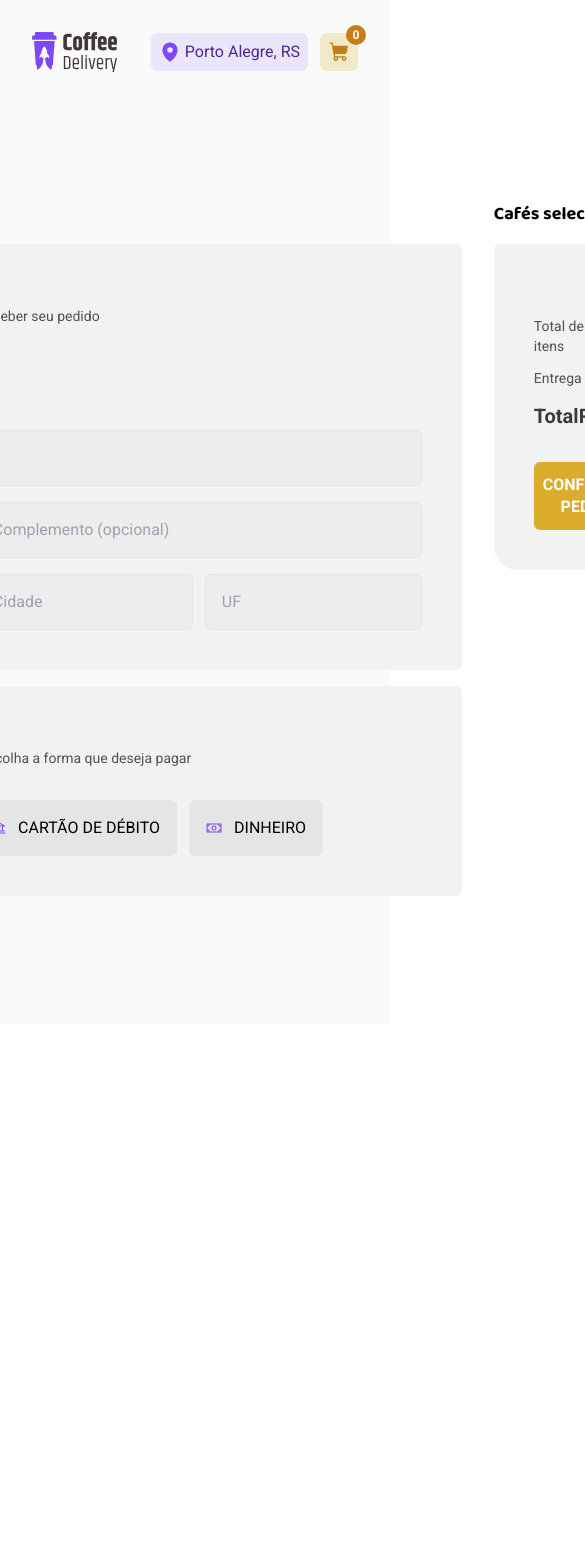
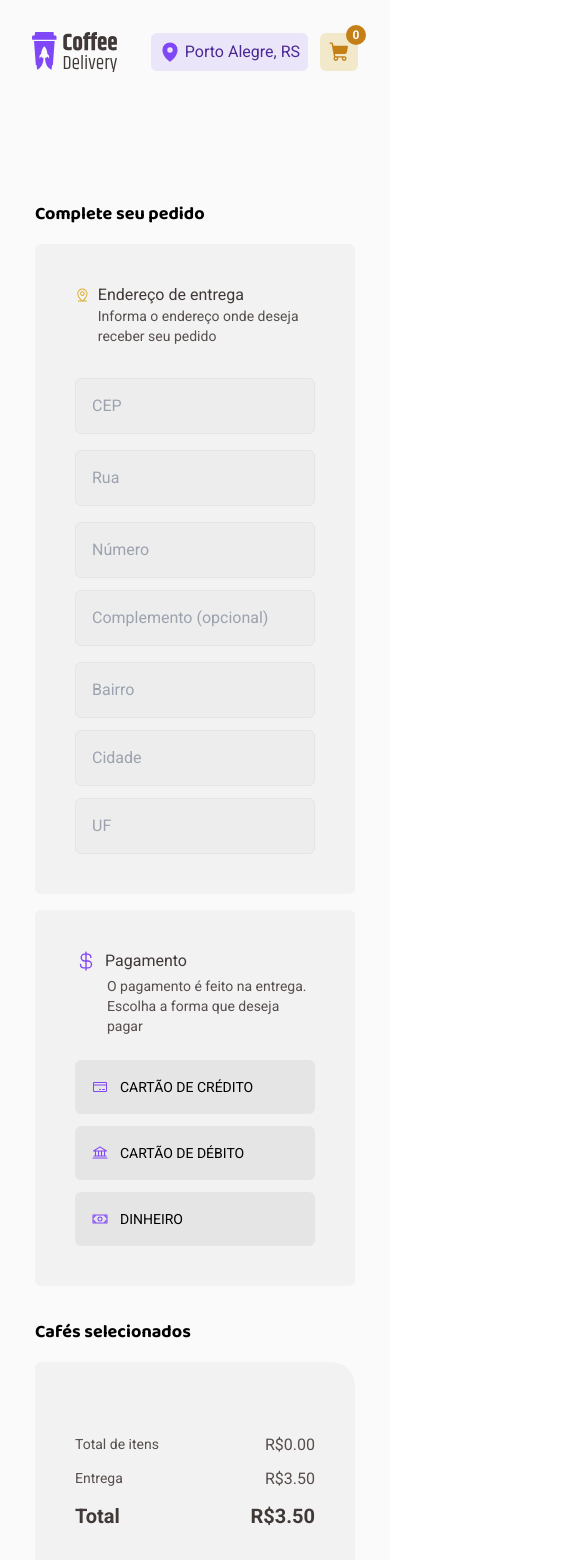
Before and after one commit to kauevecchia/coffee-shop-delivery, a React (Vite) app: page /checkout in a window 390 px wide. Shown: the top 1560 px of the page, 585 px wide, since content can reach past the window. Before the commit the page ends 1024 px from the top, so only its background shows below. Built offline with nearby package versions, Linux system fonts and the light colour scheme.

Commit message:
feat: add responsiveness to Checkout page

```diff
--- a/src/components/CartItems.tsx
+++ b/src/components/CartItems.tsx
@@ -11,19 +11,28 @@ export function CartItems({ coffee }: CartItemsProps) {
   const { removeCoffee } = useCoffeeStore()
 
   return (
-    <div className="flex gap-5 border-b-2 border-base-button  py-6">
+    <div className="flex gap-5 border-b-2 md:min-w-80 border-base-button py-6">
       <img src={coffee.image} alt={coffee.name} className="w-16 h-16" />
-      <div className="flex flex-col gap-2">
-        <p>{coffee.name}</p>
+      <div className="flex flex-col gap-2 w-full">
+        <div className="flex flex-col md:flex-row justify-between">
+          <p className="text-base-subtitle">{coffee.name}</p>
+          <p className="whitespace-nowrap font-bold text-base-text">
+            R$ {coffee.price.toFixed(2)}
+          </p>
+        </div>
         <div className="flex gap-2">
           <CoffeeQuantity coffeeId={coffee.id} />
           <button className="flex gap-1 p-2 bg-base-button rounded-md hover:bg-base-hover transition duration-300 items-center justify-center">
             <Trash size={16} className="text-my-purple" />
-            <span className="text-xs text-base-text" onClick={() => removeCoffee(coffee.id)}>REMOVER</span>
+            <span
+              className="text-xs text-base-text"
+              onClick={() => removeCoffee(coffee.id)}
+            >
+              REMOVER
+            </span>
           </button>
         </div>
       </div>
-      <p className="whitespace-nowrap font-bold text-base-text">R$ {coffee.price.toFixed(2)}</p>
     </div>
-  )
+  );
 }
--- a/src/pages/Checkout.tsx
+++ b/src/pages/Checkout.tsx
@@ -37,14 +37,13 @@ export function Checkout() {
   const navigate = useNavigate()
 
   const onSubmit = (data: CheckoutFormData) => {
-    console.log(paymentMethod)
-    if (paymentMethod === null) {
-      setHasPaymentError(true)
-      return
+    if (!paymentMethod) {
+      setHasPaymentError(true);
+      return;
     }
 
-    setFormData(data)
-    navigate("/success")
+    setFormData(data);
+    navigate("/success");
   }
 
   const handlePaymentChange = (method: PaymentMethods) => {
@@ -63,7 +62,7 @@ export function Checkout() {
   const totalOrderPrice = totalItems + deliveryFee
 
   return (
-    <div className="flex justify-center gap-8">
+    <div className="flex flex-col md:flex-row w-80 md:w-auto justify-center gap-8">
       <div className="flex flex-col gap-4">
         <h3 className="font-baloo font-bold text-lg">Complete seu pedido</h3>
         <div className="bg-base-card p-10 flex flex-col gap-8 rounded-md">
@@ -83,8 +82,8 @@ export function Checkout() {
                   type="text"
                   id="CEP"
                   placeholder="CEP"
-                  className="bg-base-input rounded-md p-4 border border-base-button w-1/3"
-                  {...register('CEP')}
+                  className="bg-base-input rounded-md p-4 border border-base-button md:w-1/3"
+                  {...register("CEP")}
                 />
                 {errors.CEP && (
                   <p className="text-xs text-red-500">{errors.CEP.message}</p>
@@ -96,20 +95,20 @@ export function Checkout() {
                   id="Rua"
                   placeholder="Rua"
                   className="bg-base-input rounded-md p-4 border border-base-button w-full"
-                  {...register('Rua')}
+                  {...register("Rua")}
                 />
                 {errors.Rua && (
                   <p className="text-xs text-red-500">{errors.Rua.message}</p>
                 )}
               </div>
-              <div className="flex gap-3">
+              <div className="flex flex-col md:flex-row gap-3">
                 <div className="flex flex-col gap-1">
                   <input
                     type="text"
                     id="Número"
                     placeholder="Número"
                     className="bg-base-input rounded-md p-4 border border-base-button"
-                    {...register('Número', { valueAsNumber: true })}
+                    {...register("Número", { valueAsNumber: true })}
                   />
                   {errors.Número && (
                     <p className="text-xs text-red-500">
@@ -123,7 +122,7 @@ export function Checkout() {
                     id="Complemento"
                     placeholder="Complemento (opcional)"
                     className="bg-base-input rounded-md p-4 border border-base-button w-full"
-                    {...register('Complemento')}
+                    {...register("Complemento")}
                   />
                   {errors.Complemento && (
                     <p className="text-xs text-red-500">
@@ -132,14 +131,14 @@ export function Checkout() {
                   )}
                 </div>
               </div>
-              <div className="flex gap-3">
+              <div className="flex flex-col md:flex-row gap-3">
                 <div className="flex flex-col gap-1">
                   <input
                     type="text"
                     id="Bairro"
                     placeholder="Bairro"
                     className="bg-base-input rounded-md p-4 border border-base-button"
-                    {...register('Bairro')}
+                    {...register("Bairro")}
                   />
                   {errors.Bairro && (
                     <p className="text-xs text-red-500">
@@ -153,7 +152,7 @@ export function Checkout() {
                     id="Cidade"
                     placeholder="Cidade"
                     className="bg-base-input rounded-md p-4 border border-base-button"
-                    {...register('Cidade')}
+                    {...register("Cidade")}
                   />
                   {errors.Cidade && (
                     <p className="text-xs text-red-500">
@@ -167,7 +166,7 @@ export function Checkout() {
                     id="UF"
                     placeholder="UF"
                     className="bg-base-input rounded-md p-4 border border-base-button"
-                    {...register('UF')}
+                    {...register("UF")}
                   />
                   {errors.UF && (
                     <p className="text-xs text-red-500">{errors.UF.message}</p>
@@ -177,74 +176,70 @@ export function Checkout() {
             </form>
           </div>
         </div>
-        <div className="bg-base-card p-10 flex flex-col gap-8 rounded-md">
-          <div className="flex gap-2">
+        <div className="bg-base-card p-10 rounded-md">
+          <div className='flex gap-2'>
             <CurrencyDollar size={22} className="text-my-purple" />
-            <div>
             <p className="text-base-subtitle">Pagamento</p>
-              <p className="text-base-text text-sm">
+          </div>
+          <p className="text-base-text text-sm mt-1 ml-8 md:ml-7">
             O pagamento é feito na entrega. Escolha a forma que deseja pagar
           </p>
-              <div>
+
           {hasPaymentError && (
-                  <p className="text-xs text-red-500">
+            <p className="ml-8 md:ml-7 mt-2 text-xs text-red-500">
               Selecione uma forma de pagamento antes de continuar.
             </p>
           )}
-              </div>
-            </div>
-          </div>
-          <div className="flex gap-3">
-            <label>
+
+          <div className="flex flex-col w-full mt-6 md:flex-row gap-3">
             <button
-                onClick={() => handlePaymentChange('Cartão de Crédito')}
-                className="hidden"
-              />
+              onClick={() => handlePaymentChange("Cartão de Crédito")}
+              className="flex-1"
+            >
               <div
                 className={`flex gap-3 items-center bg-base-button p-4 rounded-md flex-1 border hover:bg-base-hover cursor-pointer ${
-                  paymentMethod === 'Cartão de Crédito'
-                    ? 'border-my-purple bg-purple-light'
-                    : 'bg-base-button border-transparent'
+                  paymentMethod === "Cartão de Crédito"
+                    ? "border-my-purple bg-purple-light"
+                    : "bg-base-button border-transparent"
                 }`}
               >
                 <CreditCard size={16} className="text-my-purple" />
-                <span>CARTÃO DE CRÉDITO</span>
+                <span className='text-sm'>CARTÃO DE CRÉDITO</span>
               </div>
-            </label>
+            </button>
 
-            <label>
             <button
-                onClick={() => handlePaymentChange('Cartão de Débito')}
-                className="hidden"
-              />
+              onClick={() => handlePaymentChange("Cartão de Débito")}
+              className="flex-1"
+            >
               <div
                 className={`flex gap-3 items-center bg-base-button p-4 rounded-md flex-1 border hover:bg-base-hover cursor-pointer ${
-                  paymentMethod === 'Cartão de Débito'
-                    ? 'border-my-purple bg-purple-light'
-                    : 'bg-base-button border-transparent'
+                  paymentMethod === "Cartão de Débito"
+                    ? "border-my-purple bg-purple-light"
+                    : "bg-base-button border-transparent"
                 }`}
               >
                 <Bank size={16} className="text-my-purple" />
-                <span>CARTÃO DE DÉBITO</span>
+                <span className='text-sm'>CARTÃO DE DÉBITO</span>
               </div>
-            </label>
+            </button>
 
-            <label>
             <button
-                onClick={() => handlePaymentChange('Dinheiro')}
-                className="hidden"
-              />
+              onClick={() => handlePaymentChange("Dinheiro")}
+              className="flex-1"
+            >
             <div
               className={`flex gap-3 items-center bg-base-button p-4 rounded-md flex-1 border hover:bg-base-hover cursor-pointer ${
-                  paymentMethod === 'Dinheiro'
-                    ? 'border-my-purple bg-purple-light'
-                    : 'bg-base-button border-transparent'
+                paymentMethod === "Dinheiro"
+                  ? "border-my-purple bg-purple-light"
+                  : "bg-base-button border-transparent"
               }`}
             >
               <Money size={16} className="text-my-purple" />
-                <span>DINHEIRO</span>
+              <span className='text-sm'>DINHEIRO</span>
               </div>
-            </label>
+            </button>
+
           </div>
         </div>
       </div>
@@ -292,5 +287,5 @@ export function Checkout() {
         </div>
       </div>
     </div>
-  )
+  );
 }
```
Lines whose indentation alone changed are shown as unchanged.
